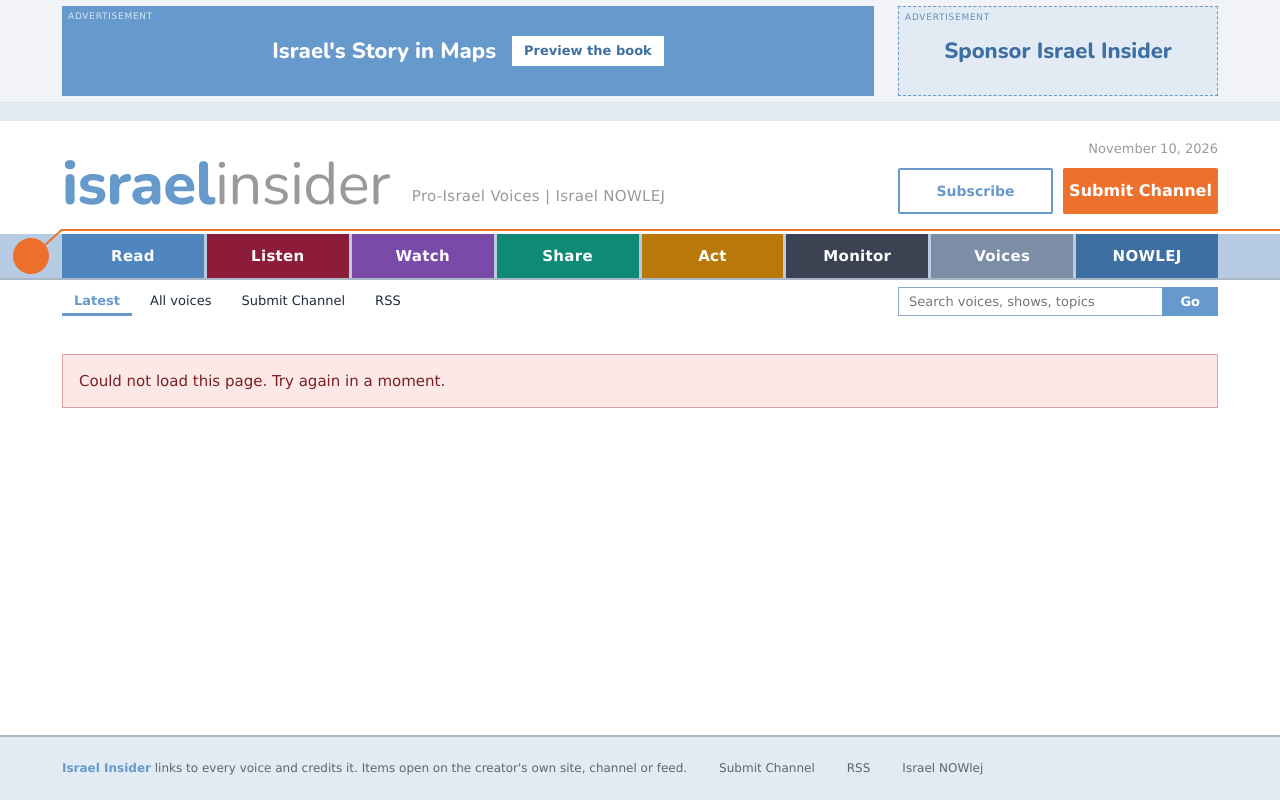
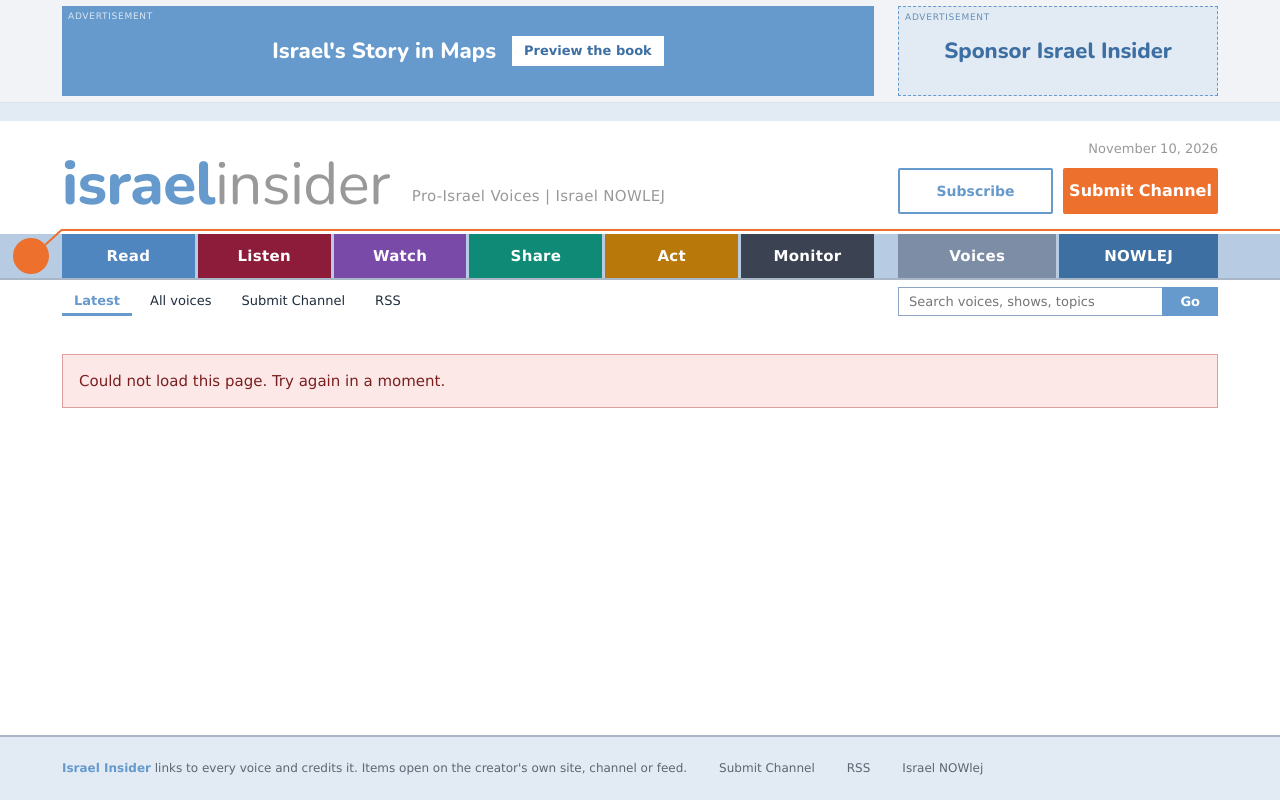
Before and after one commit to roovik/israelinsider, a plain HTML site: page public/index.html in a window 1280 px wide. Drawn offline with nearby package versions, Linux system fonts and the light colour scheme; no server answers.

Commit message:
Voices and NOWLEJ tabs span exactly the widget column
Co-Authored-By: Claude Sonnet 5.5 <noreply@anthropic.com>
Claude-Session: https://claude.ai/code/session_016r1rYwkAdkTqbJPc3XpWia

```diff
--- a/public/index.html
+++ b/public/index.html
@@ -7,7 +7,7 @@
 <meta name="description" content="Pro-Israel voices in one place: writers, podcasters, video creators and public figures. Links to the creator's own pages.">
 <link rel="canonical" href="https://israelinsider.org/">
 <link rel="stylesheet" href="https://fonts.googleapis.com/css2?family=Nunito:wght@400;800&display=swap">
-<link rel="stylesheet" href="/style.css?v=17">
+<link rel="stylesheet" href="/style.css?v=18">
 <link rel="alternate" type="application/rss+xml" title="Israel Insider" href="/api/rss">
 </head>
 <body style="margin:0">
--- a/public/style.css
+++ b/public/style.css
@@ -248,3 +248,4 @@ body{margin:0;background:#fff}
 .scope{margin:0 0 16px;padding:10px 14px;background:#f3f4f7;border-left:4px solid var(--monitor)}
 .pg .card .acts a.btn{color:#fff}
 @media(max-width:700px){.tabs{flex-wrap:nowrap;overflow-x:auto;scrollbar-width:none}.tabs a{flex:0 0 auto;padding:9px 14px;font-size:13px}.tabs::-webkit-scrollbar{display:none}}
+@media(min-width:901px){.tabs a[data-r=voices],.tabs a[data-r=nowlej]{flex:0 0 158.5px;width:158.5px}.tabs a[data-r=voices]{margin-left:21px}}
```
